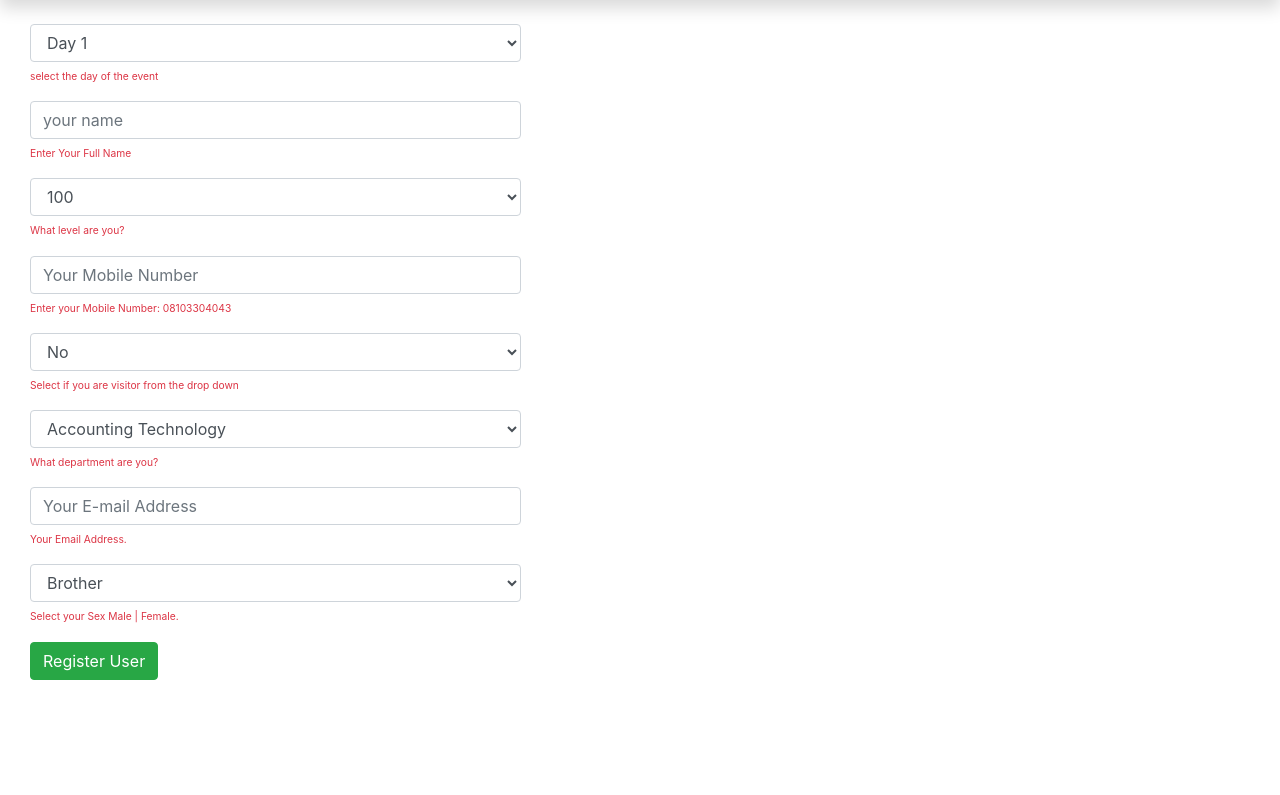
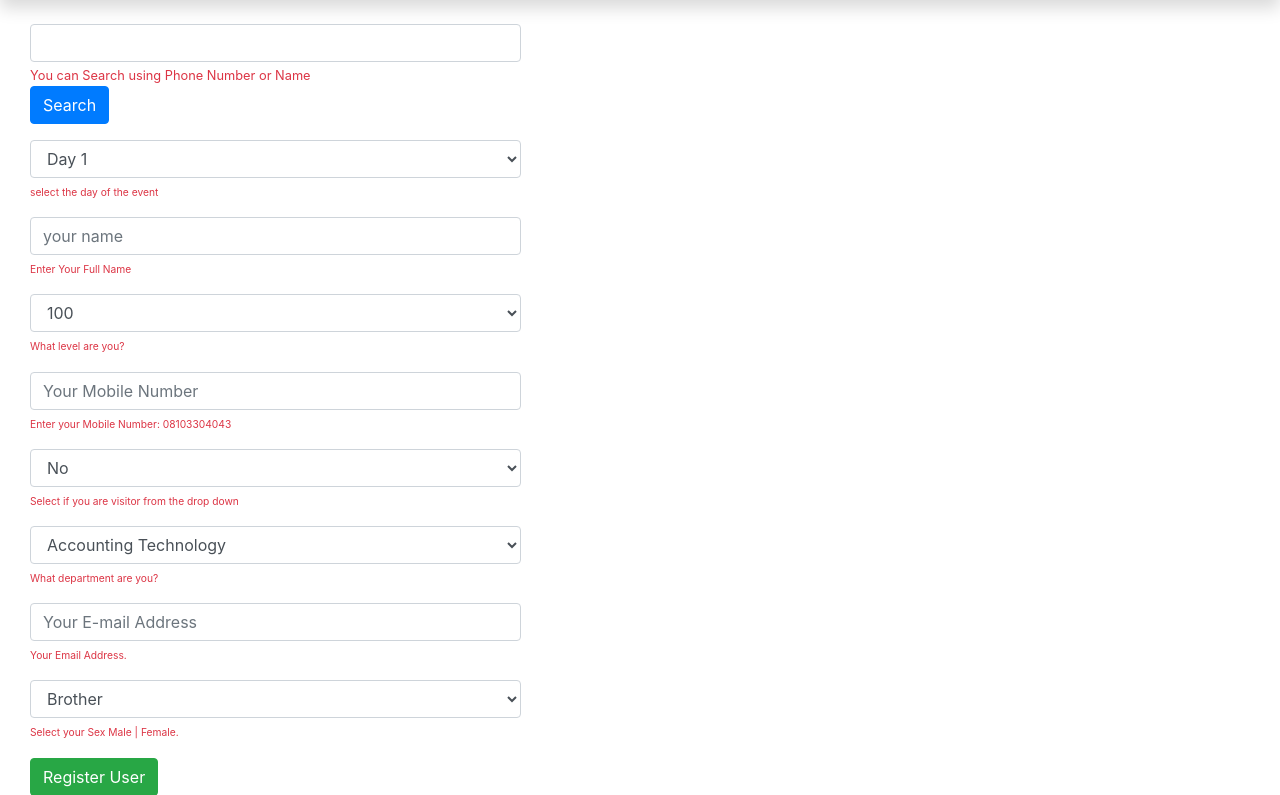
Before and after one commit to Afeez1131/MSSNEvent-app, a Django app: a page that uses event_app/templates/attendant_create.html in a window 1280 px wide. Shown: the part 56-851 px from the top of the page. Before the commit the page ends 736 px from the top, so only its background shows below. Run offline with Django 3.2, Linux system fonts and the light colour scheme; tables that the repository leaves empty hold one stand-in row (values such as "Sample post"); some libraries are stand-ins or nearby versions.

Commit message:
added search feature

```diff
--- a/auth_app/urls.py
+++ b/auth_app/urls.py
@@ -5,7 +5,7 @@ from auth_app.forms import MyAuthForm
 
 
 urlpatterns = [
-    # path('signup/', views.signup_view, name='signup'),
+    path('signup/', views.signup_view, name='signup'),
     path('login/', LoginView.as_view(authentication_form=MyAuthForm), name='login'),
     path('logout/', LogoutView.as_view(), name='logout'),
     path('generate/', views.gen_user, name='gen_user'),
--- a/event_app/models.py
+++ b/event_app/models.py
@@ -138,6 +138,7 @@ class Attendant(models.Model):
     phone_regex = RegexValidator(
         regex='^[0]\d{10}$', message="Phone number should be in the format: 08105506606")
     phone_number = models.CharField(max_length=11, validators=[phone_regex])
+    matric_no = models.CharField(max_length=10, null=True, blank=True)
     visitor = models.CharField(
         max_length=3, choices=STATUS_CHOICES, default='no')
     department = models.CharField(max_length=200, choices=DEPARTMENT_CHOICE, default='Accounting Technology')
--- a/event_app/templates/attendant_create.html
+++ b/event_app/templates/attendant_create.html
@@ -20,6 +20,27 @@ Register User
                 </button>
             </div>
             {% endfor %}{% endif %}
+        <div id="search">
+        <form method="get" id="attendant-search" class="form-group mb-3">
+            <input type="text" name="query" id="query" class="form-control" autocomplete="false">
+            <small class="text-mute text-danger">You can Search using Phone Number or Name</small><br>
+            <button type="submit" class="btn btn-primary">Search </button>
+        </form>
+            <table id='search-result' class="table table-bordered table-sm">
+                <thead>
+                <tr>
+                    <td>Name</td>
+                    <td>Level</td>
+                    <td>Phone</td>
+                    <td>Dept.</td>
+                    <td>e-mail</td>
+                    <td>sex</td>
+                </tr>
+                </thead>
+                <tbody id="attendants-result">
+                </tbody>
+            </table>
+        </div>
             <div class="form-group">
                 <form action="" method="post" id="attendant-form">
                     {% csrf_token %}
@@ -32,15 +53,19 @@ Register User
 
     </div>
 </div>
+<input type="hidden" id='event_slug' value="{{ slug }}">
 {% endblock content %}
 {% block script %}
 <script type="text/javascript">
+    /*
+    will handle the creation of new attendants and notify on success or error
+    */
     let form = $('#attendant-form')
     form.submit(function (e) {
         e.preventDefault();
 
         $.ajax({
-            url: '/create-event-attendants',
+            url: '/create-event-attendants/',
             type: 'POST',
             data: $(this).serialize(),
             dataType: 'json',
@@ -60,5 +85,76 @@ Register User
         })
     })
 
+    /* will handle the use of the search box
+    will prefil the result table which is set as hidden and show
+    distinct results.
+     */
+
+    let searchResult = $('#search-result')
+    let resultBody = $('#attendants-result')
+    searchResult.hide()
+    let search = $('#attendant-search');
+    search.submit(function (event) {
+        event.preventDefault();
+        if ($('#query').val().length > 0) {
+            $.ajax({
+            url: '/search-attendants/',
+            type: 'GET',
+            data: {
+                'csrfmiddlewaretoken': getCookie('csrftoken'),
+                'query': $('#query').val(),
+                'slug': $('#event_slug').val()
+            },
+            success: function (data) {
+                $('#query').val('')
+                let array = data.result;
+                let table_data = '';
+                for (let i=0; i < array.length; i++) {
+                    console.log(i, '+', array[i].name);
+                    table_data += (`<tr><td>${array[i].name}</td><td>${array[i].level}</td>
+                   <td>${array[i].phone_number}</td><td>${array[i].department}</td>
+                    <td>${array[i].email}</td><td>${array[i].sex}</td><td><button class='btn btn-secondary'
+                    type='button' onclick="fillData('${array[i].id}');">Select</button></td></tr>`)
+                }
+                resultBody.html(table_data);
+
+                {#resultBody.html(data.result);#}
+                searchResult.show()
+                {#$.notify('Data Retrieve Successfully', 'success')#}
+            },
+            error: function () {console.log('error occured while fetching data')}
+        })
+        } else {
+            $.notify('You are yet to enter a search query', 'error');
+        }
+
+    })
+    /* will handle filling the datas in the attendants creation form
+    on the click of select button, every field will be auto filled.
+     */
+    function fillData(id) {
+        searchResult.hide();
+        $.ajax({
+            url: '/fill-attendant-form/',
+            type: 'GET',
+            data: {
+                'csrfmiddlewaretoken': getCookie('csrftoken'),
+                'id': id,
+                'slug': $('#event_slug').val()
+            },
+            success: function (data) {
+                let array = data.result;
+                $('#id_name').val(array.name);
+                $('#id_level').val(array.level);
+                $('#id_phone_number').val(array.phone_number);
+                $('#id_department').val(array.department);
+                $('#id_email').val(array.email);
+                $('#id_sex').val(array.sex);
+                {#$.notify('Data Filled Successfully', 'success')#}
+            },
+            error: function () {console.log('error occured while fetching data')}
+        })
+    }
+
 </script>
 {% endblock %}
--- a/event_app/urls.py
+++ b/event_app/urls.py
@@ -23,5 +23,7 @@ urlpatterns = [
     # create a new attendant
     path('dashboard/<slug:slug>/<day>/', views.dashboard, name='dashboard'),
     path('create-event-attendants', views.ajax_create_attendants),
+    path('search-attendants/', views.search_attendant),
+    path('fill-attendant-form/', views.fill_attendant_form),
     path('paginate/', views.ajax_paginate)
 ]
--- a/event_app/views.py
+++ b/event_app/views.py
@@ -1,3 +1,4 @@
+from django.db.models import Q
 from django.db.utils import IntegrityError
 from django.http.response import Http404, HttpResponseRedirect, JsonResponse
 from django.shortcuts import get_list_or_404, get_object_or_404, redirect, render
@@ -152,7 +153,10 @@ def reload_attendants(request, event, slug, day=None):
     fout = ''.join(out)
     return fout
 
+
 from django.template.loader import render_to_string
+
+
 def ajax_paginate(request):
     slug = request.GET.get('slug')
     day = request.GET.get('day') or None
@@ -212,6 +216,7 @@ def attendant_by_day(request, slug, day):
 
 def create_attendant(request, slug):
     eventdetail = get_object_or_404(EventDetail, slug=slug)
+    print('GET REQUEST: ', request.GET)
     name = None
     if request.method == 'POST':
         form = AttendantCreateForm(request.POST)
@@ -231,6 +236,38 @@ def create_attendant(request, slug):
     else:
         form = AttendantCreateForm()
     return render(request, 'attendant_create.html', {'form': form, 'name': name, 'slug': eventdetail.slug})
+
+
+def search_attendant(request):
+    out = []
+    query = request.GET.get('query') or None
+    slug = request.GET.get('slug') or None
+    eventdetail = EventDetail.objects.get(slug=slug)
+    # eventdetail = eventdetail.attendants.order_by('id', 'name', 'level')
+    attendants = eventdetail.attendants.filter(Q(phone_number__iexact=query) |
+                                               Q(name__icontains=query) |
+                                               Q(email__icontains=query) |
+                                               Q(matric_no__iexact=query))
+    attendants = attendants.order_by('name', 'department').distinct('name', 'level', 'department',
+                                                                             'phone_number', 'email')
+    for att in attendants:
+        d = {'id': att.id, 'name': att.name, 'level': att.level, 'phone_number': att.phone_number,
+             'department': att.department, 'email': att.email, 'sex': att.sex}
+        out.append(d)
+    # fout = ''.join(out)
+    return JsonResponse({'result': out})
+
+
+def fill_attendant_form(request):
+    slug = request.GET.get('slug') or None
+    aid = request.GET.get('id') or None
+    eventdetail = EventDetail.objects.get(slug=slug)
+    attendant = eventdetail.attendants.get(id=aid)
+
+    d = {'id': attendant.id, 'name': attendant.name, 'level': attendant.level,
+         'phone_number': attendant.phone_number,
+         'department': attendant.department, 'email': attendant.email, 'sex': attendant.sex}
+    return JsonResponse({'result': d})
 
 
 def ajax_create_attendants(request):
```
Also changed, not shown: bootstrap/settings.py (+12 -12 lines).
